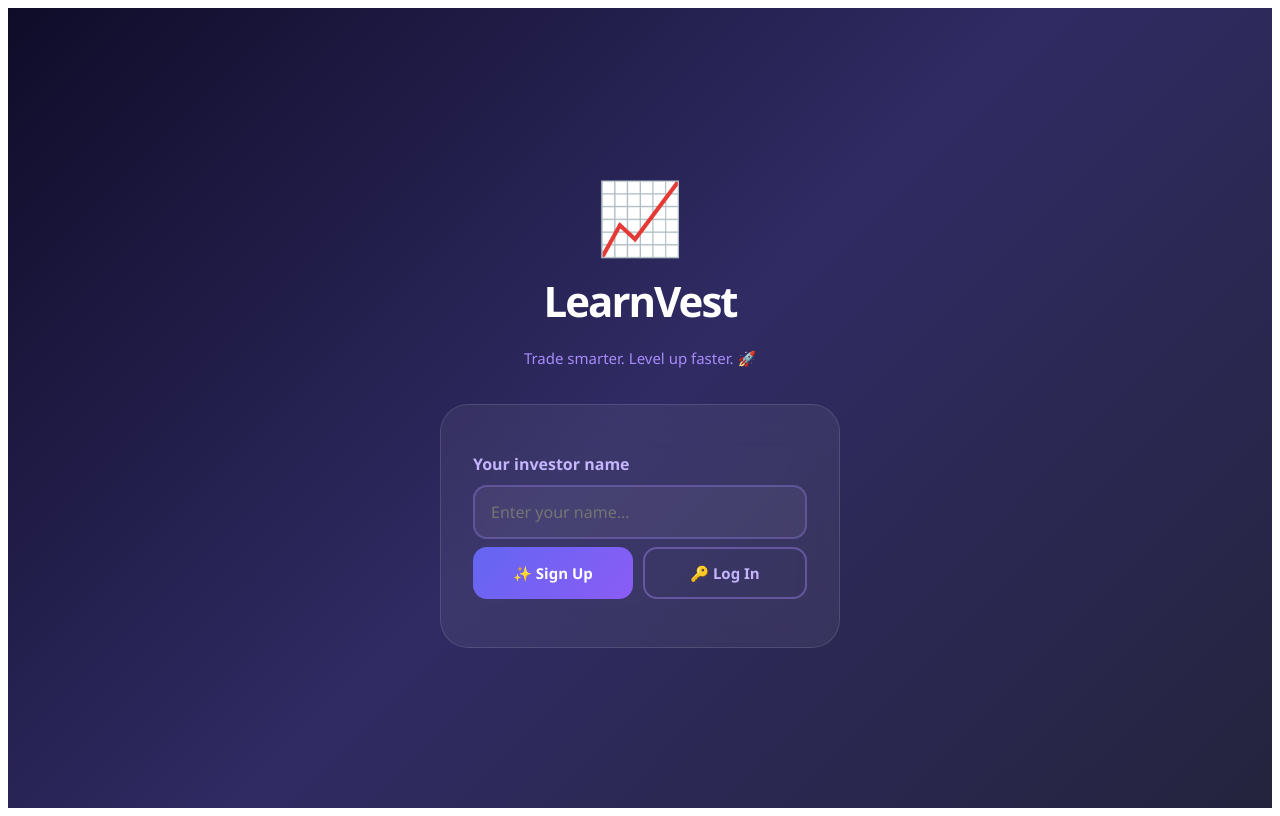
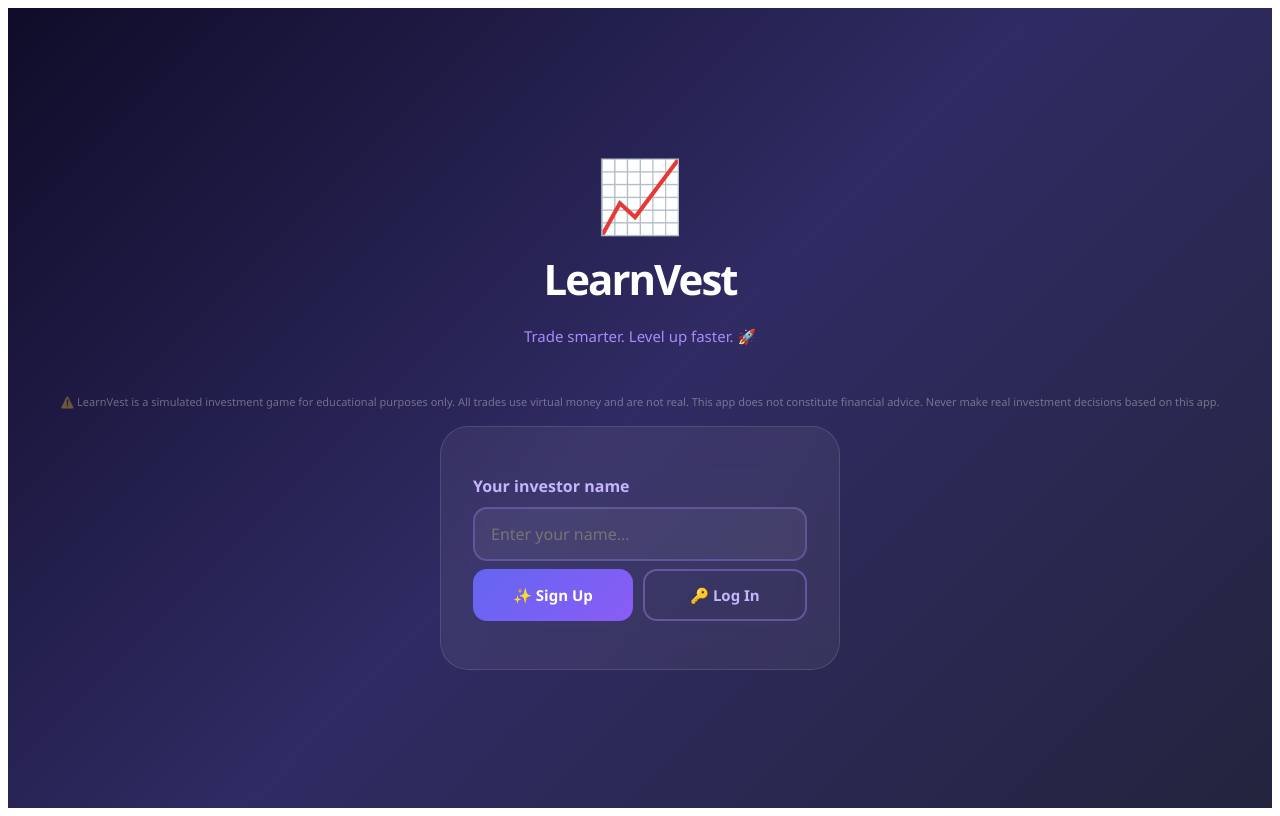
Before and after one commit to MRIV08/LearnVest, a React (Vite) app: page / in a window 1280 px wide. Built offline with nearby package versions, Linux system fonts and the light colour scheme.

Commit message:
Update App.jsx

```diff
--- a/src/App.jsx
+++ b/src/App.jsx
@@ -451,6 +451,9 @@ export default function App(){
       <div style={{animation:"pulse 2s infinite",fontSize:70,marginBottom:8}}>📈</div>
       <h1 style={{color:"#fff",fontSize:42,fontWeight:900,margin:"0 0 4px",letterSpacing:-2}}>LearnVest</h1>
       <p style={{color:"#a78bfa",fontSize:15,marginBottom:36,textAlign:"center"}}>Trade smarter. Level up faster. 🚀</p>
+      <p style={{color:"rgba(255,255,255,0.35)",fontSize:11,marginBottom:16,textAlign:"center",padding:"0 20px",lineHeight:1.6}}>
+  ⚠️ LearnVest is a simulated investment game for educational purposes only. All trades use virtual money and are not real. This app does not constitute financial advice. Never make real investment decisions based on this app.
+</p>
       <div style={{background:"rgba(255,255,255,0.06)",backdropFilter:"blur(20px)",borderRadius:28,padding:32,width:"100%",maxWidth:400,border:"1px solid rgba(255,255,255,0.12)"}}>
         <p style={{color:"#c4b5fd",fontWeight:700,marginBottom:10}}>Your investor name</p>
         <input value={loginName} onChange={e=>{setLoginName(e.target.value);setLoginError("");}} placeholder="Enter your name..."
```
